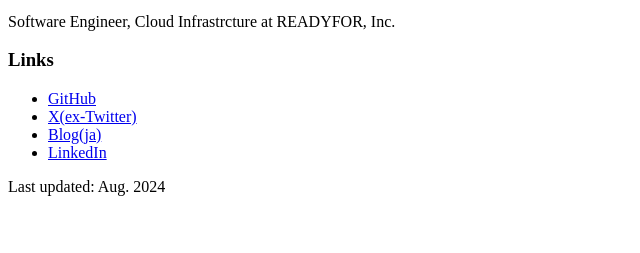
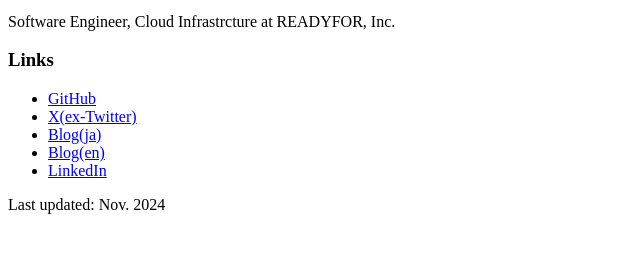
Before and after one commit to shmokmt/shmokmt, a plain HTML site: page pages/index.html in a window 1280 px wide. Shown: the part 223-476 px from the top of the page, without its empty margins (0-640 px from the left). Drawn offline with Linux system fonts and the light colour scheme.

Commit message:
Update pages.

```diff
--- a/pages/index.html
+++ b/pages/index.html
@@ -15,8 +15,9 @@
         <li><a href="https://github.com/shmokmt">GitHub</a></li>
         <li><a href="https://x.com/shmokmt">X(ex-Twitter)</a></li>
         <li><a href="https://shmokmt.hatenablog.com">Blog(ja)</a></li>
+        <li><a href="https://medium.com/@shmokmt">Blog(en)</a></li>
         <li><a href="https://www.linkedin.com/in/shoma-okamoto/">LinkedIn</a></li>
     </ul>
-    <p>Last updated: Aug. 2024</p>
+    <p>Last updated: Nov. 2024</p>
 </body>
 </html>
```
